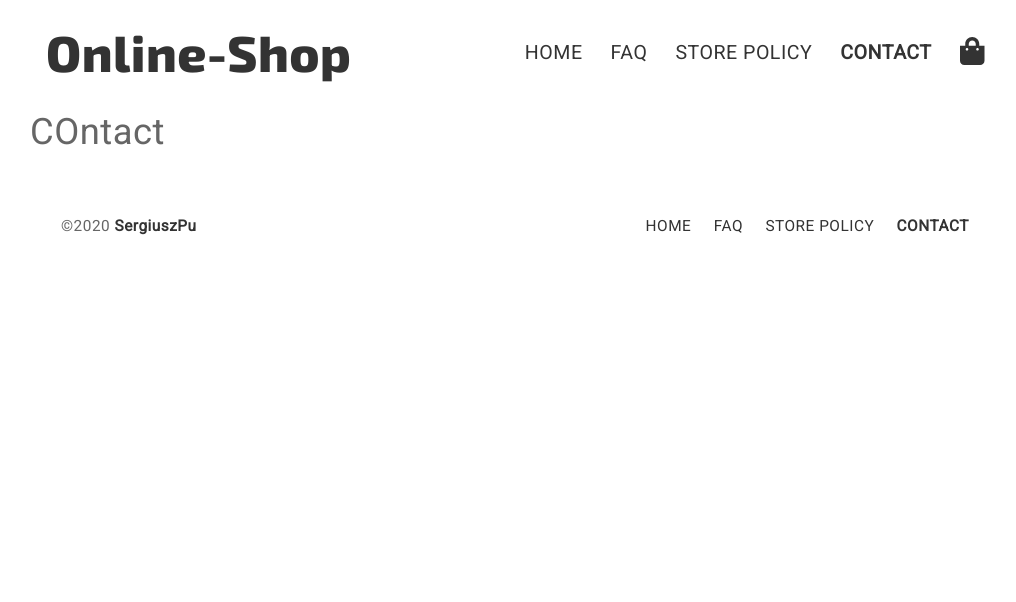
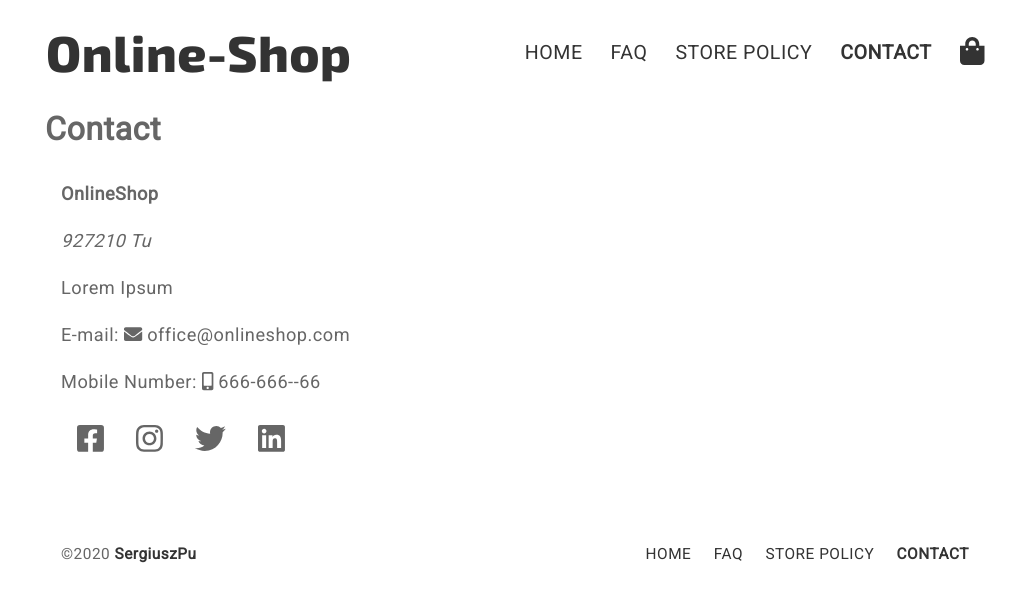
Before and after one commit to SergiuszPu/Online-Shop, a React (Create React App) app in the folder client/: page /contact in a window 1280 px wide. Shown: the top 602 px of the page, without its empty margins (125-1141 px from the left). Built offline with nearby package versions, Linux system fonts and the light colour scheme.

Commit message:
add Contact

```diff
--- a/client/package.json
+++ b/client/package.json
@@ -5,6 +5,7 @@
   "dependencies": {
     "@fortawesome/fontawesome-free": "^5.15.1",
     "@fortawesome/fontawesome-svg-core": "^1.2.32",
+    "@fortawesome/free-brands-svg-icons": "^5.15.1",
     "@fortawesome/free-solid-svg-icons": "^5.15.1",
     "@fortawesome/react-fontawesome": "^0.1.11",
     "@testing-library/jest-dom": "^4.2.4",
--- a/client/src/components/common/PageTitle/PageTitle.scss
+++ b/client/src/components/common/PageTitle/PageTitle.scss
@@ -2,8 +2,8 @@
 
 .page-title {
   margin: $base-size 0;
-  font-size: $base-size * 4;
+  font-size: $base-size * 2.3;
   font-weight: 600;
   position: relative;
-  color: $color-text;
+  // color: $color-text;
 }
--- /dev/null
+++ b/client/src/components/pages/Contact/Contact.scss
@@ -0,0 +1,27 @@
+@import '../../../styles/settings.scss';
+
+.contact-wrapper {
+	padding: 1rem;
+	.social-media a {
+		padding: 1rem;
+		font-size: $base-size * 2.2;
+		color: $color-text-light;
+		transition: ease .2s;
+		&:hover {
+			color: $color-light-blue;
+		}
+	}
+}
+@media (max-width: 387px) {
+	.contact {
+		text-align: center;
+		.contact-wrapper {
+			font-size: $base-size;
+			.social-media {
+				a {
+					padding: 0.5rem;
+				}
+			}
+		}
+	}
+}
--- a/client/src/components/pages/Contact/ContactPage.js
+++ b/client/src/components/pages/Contact/ContactPage.js
@@ -1,9 +1,30 @@
 import React from 'react';
+import PageTitle from '../../common/PageTitle/PageTitle';
+
+import 'bootstrap/dist/css/bootstrap.min.css'
+import { Container } from 'reactstrap';
+import { FontAwesomeIcon } from '@fortawesome/react-fontawesome';
+import { faMobileAlt, faEnvelope } from '@fortawesome/free-solid-svg-icons';
+import { faFacebookSquare, faInstagram, faTwitter, faLinkedin } from '@fortawesome/free-brands-svg-icons'
+import './Contact.scss';
 
 const ContactPage = () => (
-  <div>
-    <h1>COntact</h1>
-  </div>
+  <Container className="contact">
+    <PageTitle>Contact</PageTitle>
+    <div className="contact-wrapper">
+      <p><b>OnlineShop</b></p>
+      <p><i>927210 Tu</i></p>
+      <p>Lorem Ipsum</p>
+      <p>E-mail: <FontAwesomeIcon icon={faEnvelope} /> office@onlineshop.com</p>
+      <p>Mobile Number: <FontAwesomeIcon icon={faMobileAlt} /> 666-666--66</p>
+      <div className="social-media">
+        <a href="facebook.com"><FontAwesomeIcon icon={faFacebookSquare} /></a>
+        <a href="instagram.com"><FontAwesomeIcon icon={faInstagram} /></a>
+        <a href="tweeter.com"><FontAwesomeIcon icon={faTwitter} /></a>
+        <a href="linkedin.com"><FontAwesomeIcon icon={faLinkedin} /></a>
+      </div>
+    </div>
+  </Container>
 );
 
 export default ContactPage;
```
Also changed, not shown: 1 other file (tests, documents, lock files or other folders).
